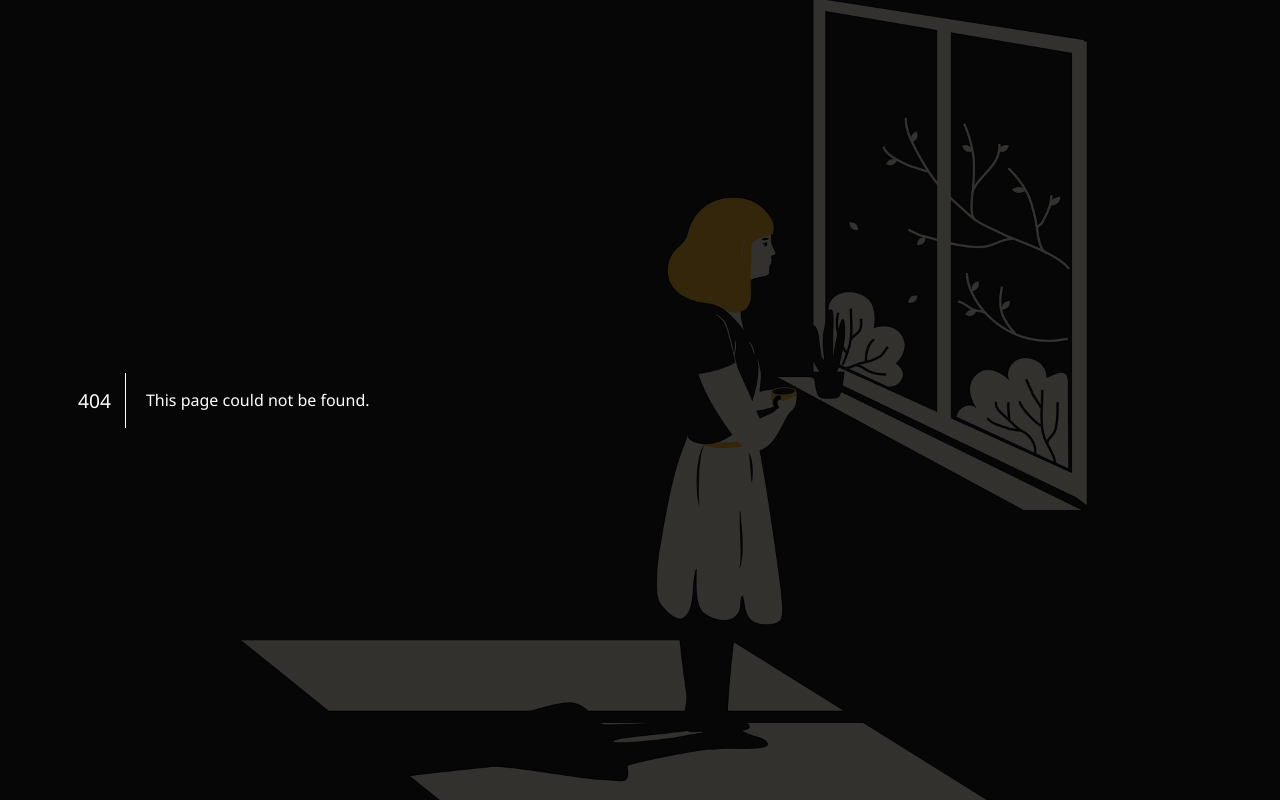
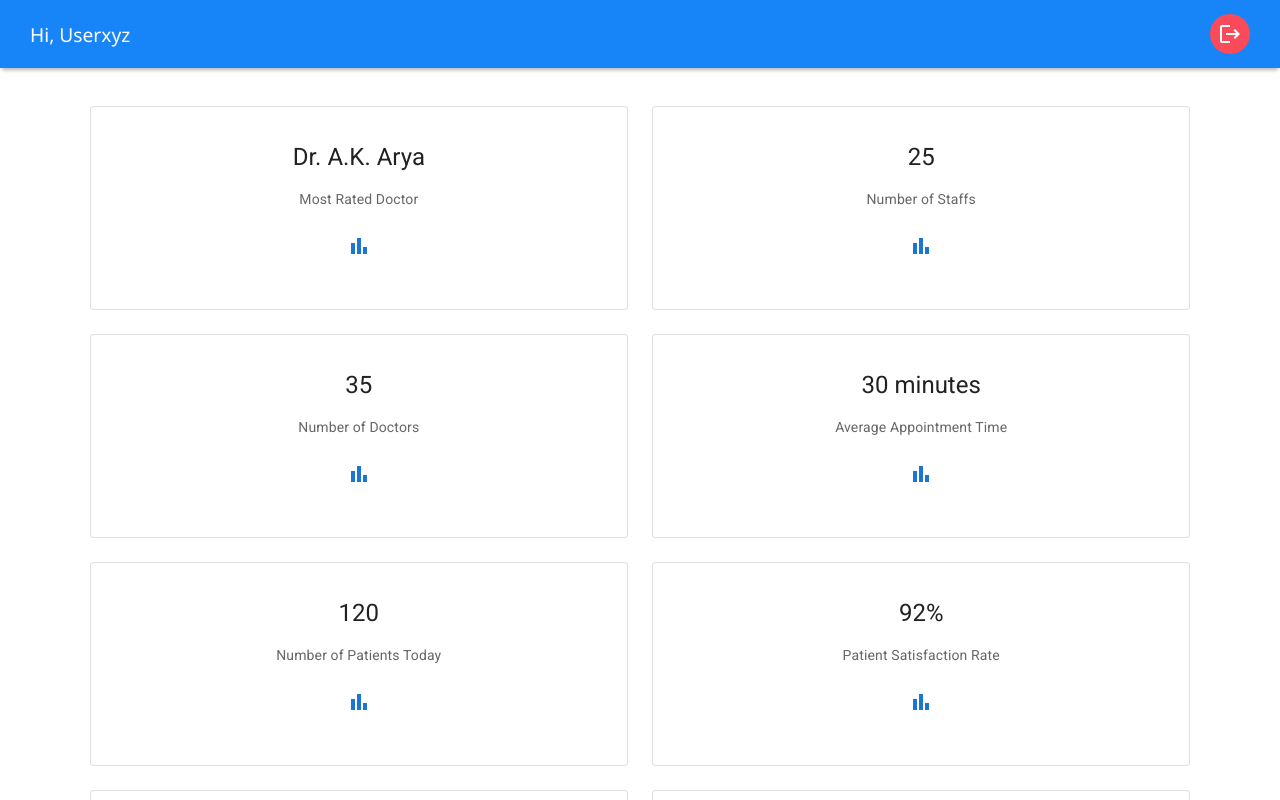
Before and after one commit to SandeepKrSuman/medcare, a React (Create React App) app: page /dashboard/admin/generate-stats in a window 1280 px wide. Before the commit this address had no page. Shown: the top 800 px of the page. Built offline with nearby package versions, Linux system fonts and the light colour scheme.

Commit message:
Generate Stats

```diff
--- a/src/App.js
+++ b/src/App.js
@@ -16,6 +16,7 @@ import Prescriptions from "./components/Dashboard/Patient/Prescriptions/Prescrip
 import Feedbacks from "./components/Dashboard/Patient/Feedbacks/Feedbacks";
 import DocList from "./components/Dashboard/Admin/DocList/DocList";
 import StaffList from "./components/Dashboard/Admin/StaffList/StaffList";
+import GenerateStats from "./components/Dashboard/Admin/GenerateStats/GenerateStats";
 
 function App() {
   return (
@@ -72,6 +73,11 @@ function App() {
           exact
           element={<StaffList />}
         />
+        <Route
+          path="/dashboard/admin/generate-stats"
+          exact
+          element={<GenerateStats />}
+        />
 
         <Route path="/*" element={<Page404 />} />
       </Routes>
--- /dev/null
+++ b/src/components/Dashboard/Admin/GenerateStats/GenerateStats.js
@@ -0,0 +1,57 @@
+import React from "react";
+import { Grid } from "@mui/material";
+import Navbar from "../../../Navbar/Navbar";
+import styles from "./GenerateStats.module.css";
+import StatsCard from "./StatsCard";
+
+const stats = [
+  {
+    subheading: "Most Rated Doctor",
+    heading: "Dr. A.K. Arya",
+  },
+  {
+    subheading: "Number of Staffs",
+    heading: 25,
+  },
+  {
+    subheading: "Number of Doctors",
+    heading: 35,
+  },
+  {
+    subheading: "Average Appointment Time",
+    heading: "30 minutes",
+  },
+  {
+    subheading: "Number of Patients Today",
+    heading: 120,
+  },
+  {
+    subheading: "Patient Satisfaction Rate",
+    heading: "92%",
+  },
+  {
+    subheading: "Number of Specialties",
+    heading: 12,
+  },
+  {
+    subheading: "Number of Clinics",
+    heading: 8,
+  },
+];
+
+export default function GenerateStats() {
+  return (
+    <div className={styles.container}>
+      <Navbar />
+      <div className={styles.cardContainer}>
+        <Grid container spacing={3}>
+          {stats.map((stat, index) => (
+            <Grid key={index} item xs={12} md={6}>
+              <StatsCard heading={stat.heading} subheading={stat.subheading} />
+            </Grid>
+          ))}
+        </Grid>
+      </div>
+    </div>
+  );
+}
--- /dev/null
+++ b/src/components/Dashboard/Admin/GenerateStats/GenerateStats.module.css
@@ -0,0 +1,30 @@
+.container {
+    display: flex;
+    flex-direction: column;
+    justify-content: flex-start;
+}
+
+.filterContainer {
+    width: 100%;
+    display: flex;
+    justify-content: center;
+    align-items: center;
+    padding: 40px 3%;
+}
+
+.cardContainer {
+    display: flex;
+    flex: 1;
+    justify-content: center;
+    align-items: center;
+    padding: 3% 7% 7% 7%;
+}
+
+@media screen and (max-width: 767px) {
+    .cardContainer {
+        max-width: 100%;
+        width: 100%;
+        padding-left: 3%;
+        padding-right: 3%;
+    }
+}
--- /dev/null
+++ b/src/components/Dashboard/Admin/GenerateStats/StatsCard.js
@@ -0,0 +1,28 @@
+import Card from "@mui/material/Card";
+import CardContent from "@mui/material/CardContent";
+import Typography from "@mui/material/Typography";
+import BarChartIcon from "@mui/icons-material/BarChart";
+
+export default function StatsCard(props) {
+  return (
+    <Card sx={{ maxWidth: "100%", textAlign: "center" }} variant="outlined">
+      <CardContent>
+        <br />
+        <Typography sx={{ mb: 2 }} variant="h5" component="div">
+          {props.heading}
+        </Typography>
+        <Typography
+          sx={{ mb: 3, fontSize: 14 }}
+          color="text.secondary"
+          gutterBottom
+        >
+          {props.subheading}
+        </Typography>
+        <Typography variant="h6" color="primary" component="div">
+          <BarChartIcon />
+        </Typography>
+        <br />
+      </CardContent>
+    </Card>
+  );
+}
```
